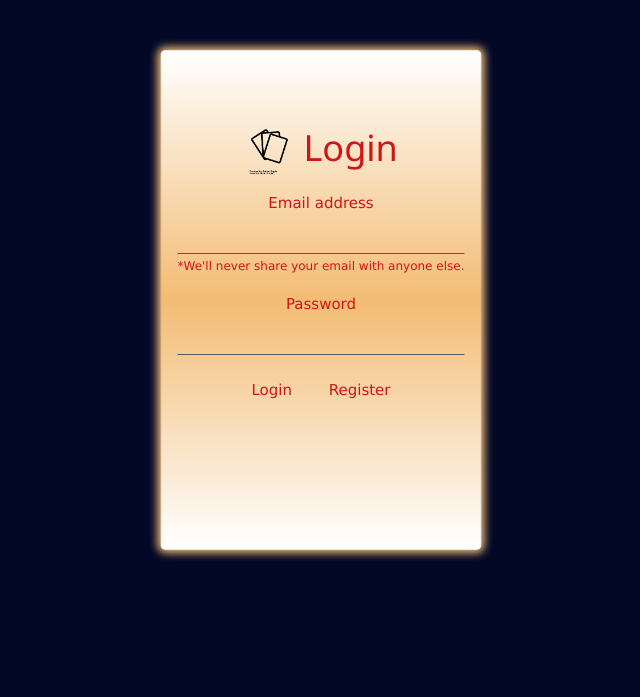
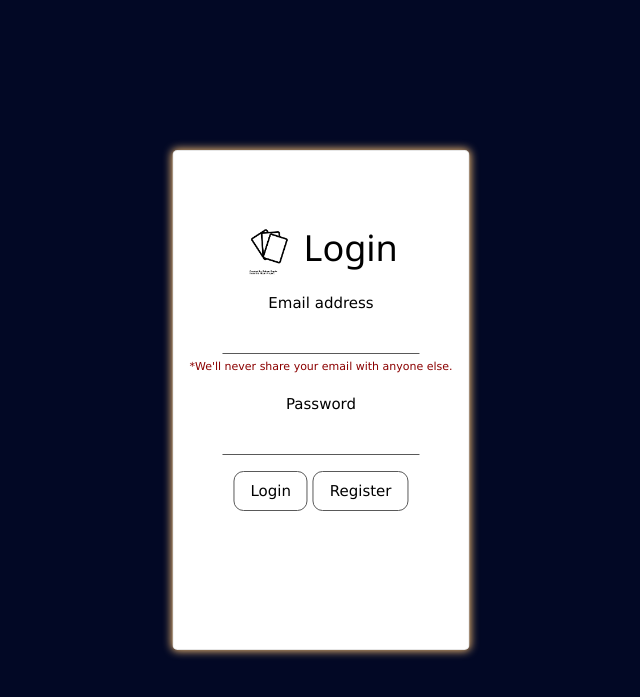
Before and after one commit to jayber-dev/tarot-card, a Flask app: page / in a window 1280 px wide. Shown: the top 697 px of the page, without its empty margins (319-959 px from the left). Run offline with Flask 2, Linux system fonts and the light colour scheme; some libraries are stand-ins or nearby versions.

Commit message:
login and registration form changes and DB in login and registration modified

```diff
--- a/server.py
+++ b/server.py
@@ -11,7 +11,7 @@ from sqlalchemy.orm import sessionmaker
 from flask_sqlalchemy import SQLAlchemy
 
 # ------------------------------------------------------------------------
-# TODO: make a registration form /// FINISHED
+# TODO: make login check with DB
 # TODO: make a user panel to show the diary by dates and by cards
 # TODO: make login interafce look good
 # TODO: add description to each card and make it into a popup
--- a/static/css/login.css
+++ b/static/css/login.css
@@ -8,17 +8,24 @@ img {
 }
 
 .flash_messages {
-    color: darkred;
+    color: black;
     font-size: medium;
-}
-
-.btn {
-    border-bottom: 0 !important;
 }
 
 input {
     background-color: transparent;
     border-bottom: 1px solid #595959 !important;
+}
+
+.sizing {
+    width: 75%;
+    margin-left: auto;
+    margin-right: auto;
+}
+
+.btn-register {
+    border: 1px solid #595959;
+    border-radius: 10px;
 }
 
 .country-box {
@@ -29,14 +36,13 @@ input {
 
 .small-tag {
     font-size: 11px;
+    color: darkred;
 }
 
 .login-form {
-    background-color: rgb(243, 195, 132);
-    background-image: linear-gradient(white, rgb(243, 188, 116), white);
-    box-shadow: 0 0 8px 3px rgb(243, 188, 116);
-    color: rgb(206, 22, 22);
-    margin-top: 50px;
+    background-color: white;
+    box-shadow: 0 0 8px 1px rgb(243, 188, 116);
+    color: black(206, 22, 22);
     padding-top: 60px;
     text-align: center;
     min-width: 280px;
@@ -47,16 +53,19 @@ input {
     z-index: 0;
 }
 
+.back-login {
+    margin-left: 20px;
+    text-decoration: none;
+}
+
 .register-form {
-    background-color: rgb(243, 195, 132);
-    background-image: linear-gradient(white, rgb(243, 195, 132), white);
-    box-shadow: 0 0 10px 5px rgb(243, 188, 116);
+    background-color: white;
+    box-shadow: 0 0 10px 1px rgb(243, 188, 116);
     display: none;
-    color: rgb(206, 22, 22);
+    color: black(206, 22, 22);
     text-align: center;
     min-width: 280px;
     min-height: 500px;
-    margin-top: 50px;
     padding-top: 60px;
     border-radius: 5px;
     border: 1px solid rgb(128, 128, 128, 0.2);
--- a/static/js/login.js
+++ b/static/js/login.js
@@ -29,7 +29,7 @@ passIn.addEventListener('keyup', (e) => {
             passTag.innerHTML = "";
         } else {
             passTag.innerHTML = " ** Too short minimum 8 charecters **";
-            passVar.etAttribute('disabled', 'true')
+            passVar.setAttribute('disabled', 'true')
         }
     }
 
--- a/templates/login.html
+++ b/templates/login.html
@@ -15,52 +15,58 @@
 
     <div class="w3-mobile">
         <div class="w3-animate-opacity" id="login-form">
-            <form class="w3-display-topmiddle login-form" action="{{url_for('login')}}" method="POST">
+            <form class="w3-display-middle login-form" action="{{url_for('login')}}" method="POST">
                 <h1><img src="/static/icons/noun-flash-cards-4767.png" alt="logo"> Login</h1>
                 <div class="w3-margin">
                     {% with messages=get_flashed_messages() %} {% if messages %} {% for message in messages %}
                     <p class="flash_messages">{{ message }}</p>
                     {% endfor %} {% endif %} {% endwith %}
                     <label for="Email">Email address</label>
-                    <input type="email" class="w3-input " id="Email" aria-describedby="emailHelp" name="email">
-                    <small id="emailHelp" class="">*We'll never share your email with anyone else.</small>
+                    <input type="email" class="w3-input sizing" id="Email" aria-describedby="emailHelp" name="email">
+                    <small id="emailHelp" class="small-tag">*We'll never share your email with anyone else.</small>
                 </div>
                 <div class="w3-margin">
                     <label for="exampleInputPassword1">Password</label>
-                    <input type="password" class="w3-input" id="exampleInputPassword1" name="pass">
+                    <input type="password" class="w3-input sizing" id="exampleInputPassword1" name="pass">
                 </div>
                 <div class="">
-                    <input type="submit" class="w3-button btn" value="Login">
-                    <a href="#" class=" w3-button btn" onclick="registerBlock()">Register</a>
+                    <input type="submit" class="w3-button btn btn-register" value="Login">
+                    <a href="#" class=" w3-button btn btn-register" onclick="registerBlock()">Register</a>
                 </div>
             </form>
 
         </div>
         <div>
-            <div class="register-form w3-display-topmiddle w3-animate-opacity " id="form-modal">
+
+            <div class="register-form w3-display-middle w3-animate-opacity " id="form-modal">
+                <p class="w3-display-topleft ">
+                    <a href="/" class="back-login">
+                        <-back to login</a>
+                </p>
                 <form class="" action="{{url_for('reg')}}" method="POST">
+
                     <h1><img src="/static/icons/noun-flash-cards-4767.png" alt="logo">register</h1>
-                    <div class="w3-half">
+                    <div class="w3-half section-width">
                         <div class="w3-margin">
                             <label for="Email" first>Name</label>
-                            <input type="text" class="w3-input " id="name" aria-describedby="emailHelp" name="fname" required>
+                            <input type="text" class="w3-input sizing" id="name" aria-describedby="emailHelp" name="fname" required>
 
                         </div>
                         <div class="w3-margin">
                             <label for="Email">Last name</label>
-                            <input type="text" class="w3-input " id="name" aria-describedby="emailHelp" name="lname">
+                            <input type="text" class="w3-input sizing" id="name" aria-describedby="emailHelp" name="lname">
 
                         </div>
                         <div class="w3-margin">
                             <label for="Email">Email address</label>
-                            <input type="email" class="w3-input" id="Email" aria-describedby="emailHelp" name="email" required>
-                            <small id="emailHelp" class="">*We'll never share your email with anyone else.</small>
+                            <input type="email" class="w3-input sizing" id="Email" aria-describedby="emailHelp" name="email" required>
+                            <small id="emailHelp" class="small-tag">*We'll never share your email with anyone else.</small>
                         </div>
                     </div>
-                    <div class="w3-half w3-rest">
+                    <div class="w3-half w3-rest section-width">
                         <div class="w3-margin ">
                             <label> country</label>
-                            <select class="w3-input country-box " id="country" name="country">
+                            <select class="w3-input country-box sizing " id="country" name="country">
                                 <option value="Afganistan">Afghanistan</option>
                                 <option value="Albania">Albania</option>
                                 <option value="Algeria">Algeria</option>
@@ -312,19 +318,19 @@
                         <div class="w3-margin">
                             <label class="" for="password">Choose Password</label>
 
-                            <input type="password" class="w3-input" id="password" name="pass">
+                            <input type="password" class="w3-input sizing" id="password" name="pass">
                             <small class="small-tag">*Password must contain one special charecter one uppercase,lowercase and one number</small>
                             <small id="pass-tag"></small>
 
                         </div>
                         <div class="w3-margin">
                             <label> Varify password</label>
-                            <input type="password" class="w3-input" id="password-varify" name="pass_varify" disabled>
+                            <input type="password" class="w3-input sizing" id="password-varify" name="pass_varify" disabled>
                             <small id="pass-var-tag"></small>
                         </div>
                     </div>
                     <div class="w3-margin">
-                        <input id="btn-register" type="submit" class="w3-button w3-display-buttom-middle btn" value="register" disabled>
+                        <input id="btn-register" type="submit" class="w3-button w3-display-buttom-middle btn btn-register" value="register" disabled>
                     </div>
                 </form>
 
```
Also changed, not shown: site.db.
